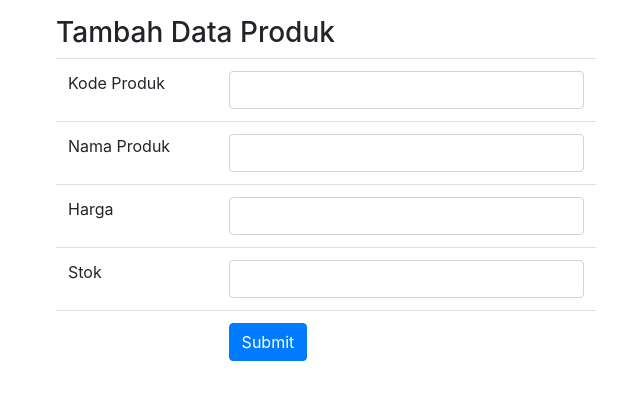
After one commit to Nizarfian/php, a PHP site: page /tambah_produk.php in a window 1280 px wide. The commit adds this page. Shown: the top 400 px of the page, without its empty margins (29-669 px from the left). Run offline with PHP 8.4, Linux system fonts and the light colour scheme.

Commit message:
new file

```diff
--- a/sesi29/produk.php
+++ b/sesi29/produk.php
@@ -20,6 +20,7 @@
             </div>
             <div class="col-md-12">
                 <h1> Data Produk </h1>
+                <a href="tambah_produk.php"> Tambah data</a>
                 <table class="table table-dark">
                     <tr>
                         <td width="300px">Kode Produk</td>
--- a/sesi29/proses_tambah.php
+++ b/sesi29/proses_tambah.php
@@ -8,6 +8,7 @@
 
 include "connection.php";
 
+
 mysqli_query($connection, "INSERT INTO pelanggan (nama, jenis_kelamin, telpon, alamat, tanggal_lahir)
     VALUES ('$nama', '$jenis_kelamin', '$telpon', '$alamat', '$tanggal_lahir')");
 
--- /dev/null
+++ b/sesi29/tambah_produk.php
@@ -0,0 +1,72 @@
+<!DOCTYPE html>
+<html lang="en">
+
+<head>
+    <meta charset="UTF-8">
+    <meta http-equiv="X-UA-Compatible" content="IE=edge">
+    <meta name="viewport" content="width=device-width, initial-scale=1.0">
+    <title>Tambah Pelanggan</title>
+    <link rel="stylesheet" href="https://cdn.jsdelivr.net/npm/bootstrap@4.1.3/dist/css/bootstrap.min.css"
+        integrity="sha384-MCw98/SFnGE8fJT3GXwEOngsV7Zt27NXFoaoApmYm81iuXoPkFOJwJ8ERdknLPMO" crossorigin="anonymous">
+
+</head>
+
+<body>
+    <div class="container">
+        <div class="row">
+            <div class="col-md-6">
+                <h3 class="mt-3">Tambah Data Produk</h3>
+                <form action="proses_tambah_produk.php" method="post">
+                    <table class="table">
+                        <tr>
+                            <td >
+                                Kode Produk
+                            </td>
+                            <td>
+                                <input type="number" name="kode_produk" id="kode_produk" class="form-control"
+                                    required="" autocomplete="off">
+                            </td>
+                        </tr>
+                        <tr>
+                            <td>
+                                Nama Produk
+                            </td>
+                            <td>
+                                <input type="text" name="nama_produk" class="form-control" required=""
+                                    autocomplete="off">
+                            </td>
+                        </tr>
+                        <tr>
+                            <td>
+                                Harga
+                            </td>
+                            <td>
+                                <input type="number" name="harga" class="form-control" required"">
+                            </td>
+                        </tr>
+                        <tr>
+                            <td>
+                                Stok
+                            </td>
+                            <td>
+                                <input type="number" name="stok" class="form-control" required"">
+                            </td>
+                        </tr>
+                        <tr>
+                            <td>
+
+                            </td>
+                            <td>
+                                <input type="submit" name="Submit" value="Submit" class="btn btn-primary">
+                            </td>
+                        </tr>
+                    </table>
+                </form>
+
+            </div>
+        </div>
+    </div>
+
+</body>
+
+</html>
```
Also changed, not shown: sesi29/proses_tambah_produk.php (added, +15 -0 lines). Lines whose indentation alone changed are shown as unchanged.
